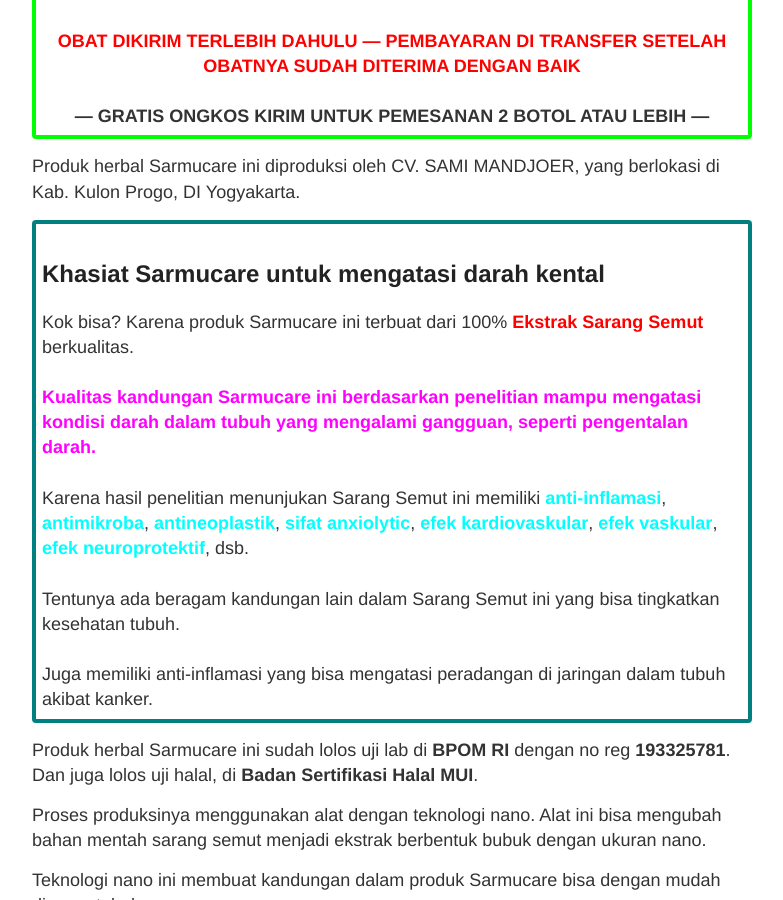
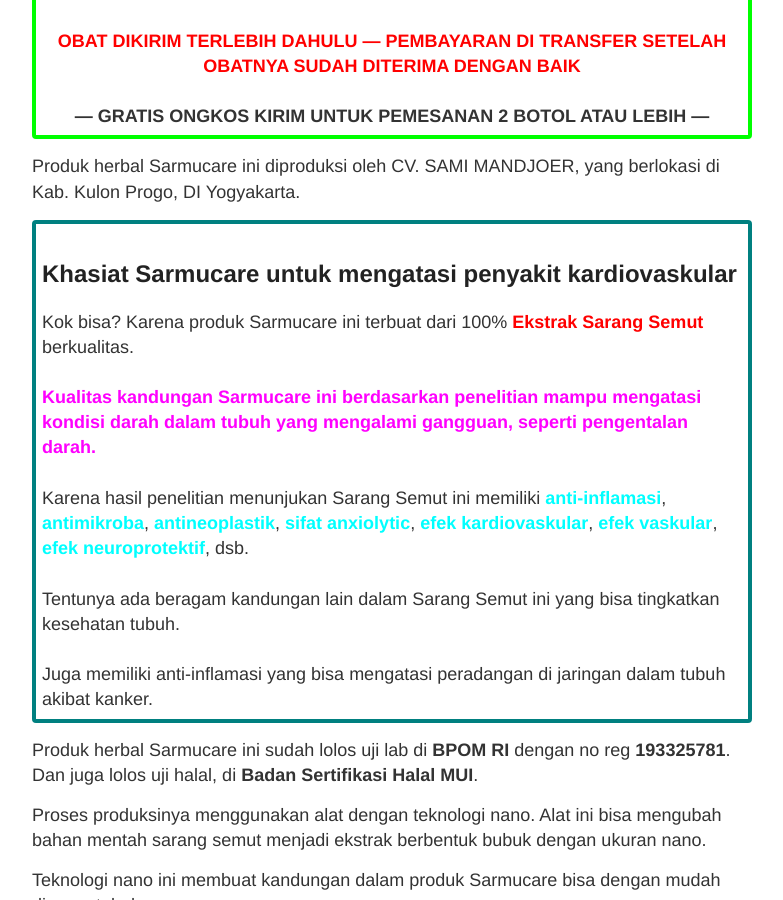
Before and after one commit to zeinherbal/zeinherbal.github.io, a Jekyll site: the page built from _posts/2019-12-04-obat-penyakit-kardiovaskular.md, in a window 1280 px wide and 900 px high, scrolled down 2123 px. Shown: the whole window, without its empty margins (248-1031 px from the left). Built offline with Jekyll 4.4.1, drawn with Linux system fonts in a browser that asks for light colours; a script that is not in the unit is left out.

Commit message:
Update 2019-12-04-obat-penyakit-kardiovaskular.md

```diff
--- a/_posts/2019-12-04-obat-penyakit-kardiovaskular.md
+++ b/_posts/2019-12-04-obat-penyakit-kardiovaskular.md
@@ -78,7 +78,7 @@
 Produk herbal Sarmucare ini diproduksi oleh CV. SAMI MANDJOER, yang berlokasi di Kab. Kulon Progo, DI Yogyakarta.
 
 <div style="border: 4px solid teal; border-radius: 4px; padding: 6px;">
-<h2>Khasiat Sarmucare untuk mengatasi darah kental</h2>
+<h2>Khasiat Sarmucare untuk mengatasi penyakit kardiovaskular</h2>
 
 Kok bisa? Karena produk Sarmucare ini terbuat dari 100% <strong style="color: red">Ekstrak Sarang Semut</strong> berkualitas.
 <br>
```
